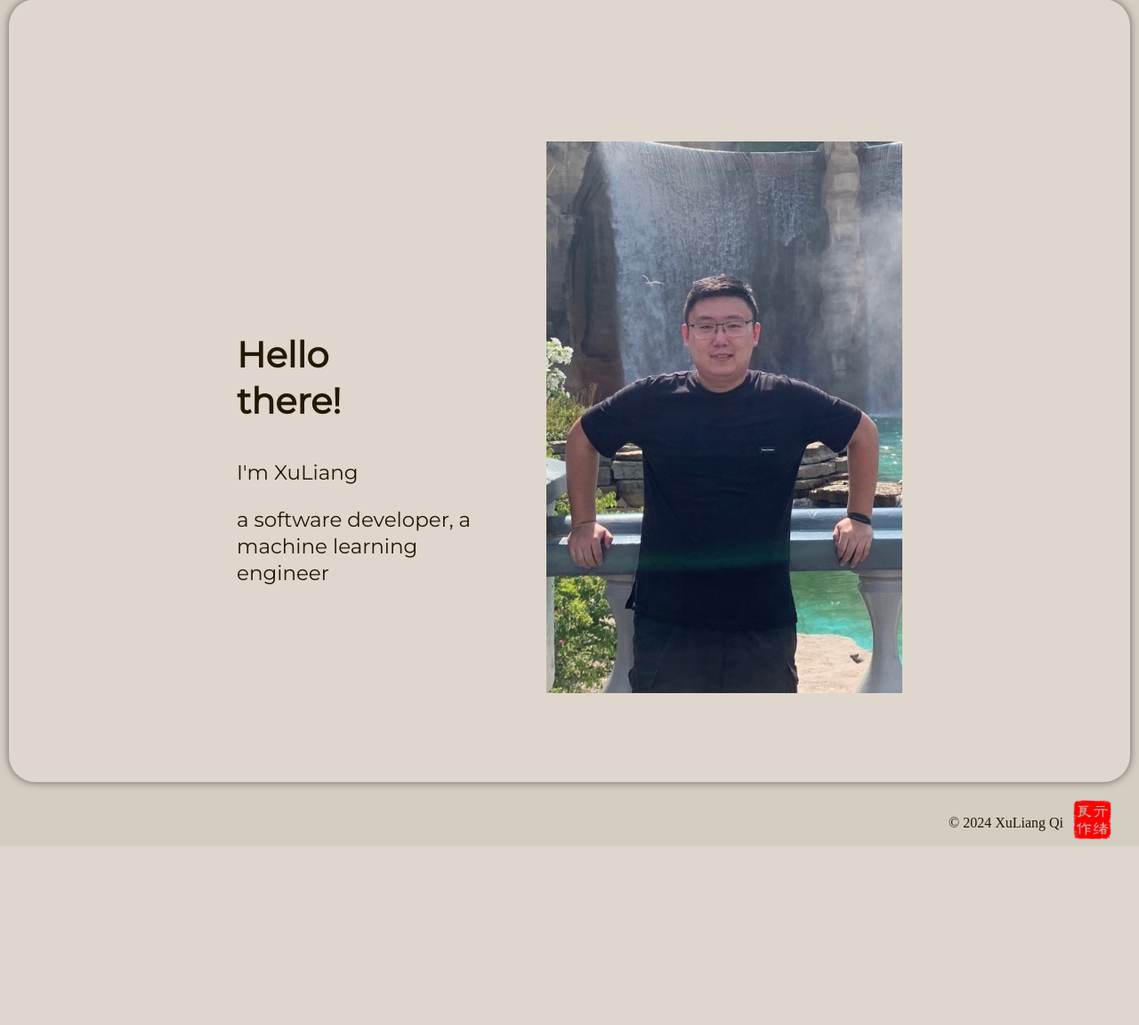
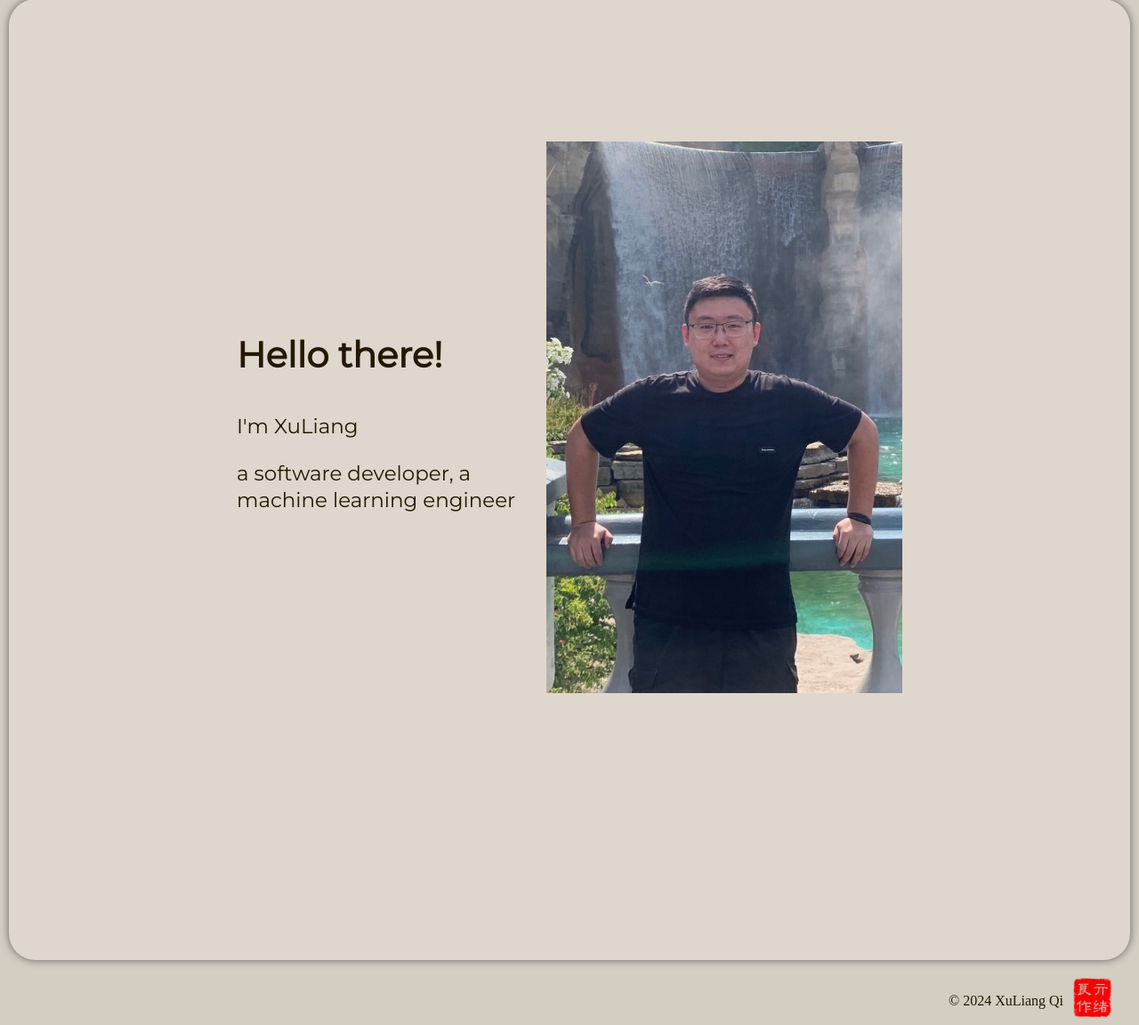
Before and after one commit to XuLiangQi/me-page, a Flask app: page /home in a window 1280 px wide. Shown: the part 131-1283 px from the top of the page at 89% size. Before the commit the page ends 1075 px from the top, so only its background shows below. Run offline with Flask 3, Linux system fonts and the light colour scheme.

Commit message:
minor adjustment

```diff
--- a/static/css/main.css
+++ b/static/css/main.css
@@ -1,14 +1,13 @@
 .info-container {
-  display: grid;
-  grid-template-columns: auto auto;
-  -moz-column-gap: 50px;
-       column-gap: 50px;
+  display: flex;
+  flex-wrap: auto;
   width: auto;
   height: auto;
   text-align: left;
   font-family: "Montserrat";
   opacity: 0;
   animation: fadeIn 1s ease forwards;
+  padding-bottom: 100px;
 }
 
 .info-text-container {
@@ -122,7 +121,7 @@
   margin-right: 10px;
   border-radius: 30px;
   box-shadow: 0 0 10px rgba(0, 0, 0, 0.527);
-  padding-bottom: 100px;
+  min-height: 1080px;
 }
 
 .bottom-section {
@@ -193,6 +192,7 @@
   margin-top: 50px;
   text-align: center;
   font-family: "Montserrat";
+  padding-bottom: 100px;
 }
 
 .about-more-title {
@@ -214,7 +214,7 @@
   flex-wrap: auto;
   align-items: center;
   justify-content: center;
-  padding-top: 38vh;
+  padding-top: 28vh;
   font-family: "Montserrat";
   padding-bottom: 200px;
 }
@@ -252,7 +252,7 @@
 }
 
 .project-info-container, .about-info-container {
-  padding-top: 15vh;
+  padding-top: 10vh;
   display: flex;
   flex-wrap: auto;
   width: auto;
@@ -280,6 +280,7 @@
   opacity: 0;
   font-family: "Montserrat";
   animation: fadeIn 1s ease forwards;
+  padding-bottom: 100px;
 }
 
 .project-card {
--- a/static/scss/_about.scss
+++ b/static/scss/_about.scss
@@ -53,6 +53,7 @@
     margin-top:50px;
     text-align: center;
     font-family: 'Montserrat';
+    padding-bottom:100px;
 }
 .about-more-title{
     font-size:$font-l;
--- a/static/scss/_base.scss
+++ b/static/scss/_base.scss
@@ -97,7 +97,7 @@
     margin-right:10px;
     border-radius:30px;
     box-shadow: 0 0 10px rgba(0, 0, 0, 0.527);
-    padding-bottom:100px;
+    min-height:1080px;;
   }
   .bottom-section{
     padding-top:20px;
--- a/static/scss/_contact.scss
+++ b/static/scss/_contact.scss
@@ -3,7 +3,7 @@
     flex-wrap: auto;
     align-items: center;
     justify-content: center;
-    padding-top:38vh;
+    padding-top:28vh;
     font-family: 'Montserrat';
     padding-bottom:200px;
 }
--- a/static/scss/_home.scss
+++ b/static/scss/_home.scss
@@ -1,13 +1,13 @@
 .info-container{
-    display: grid;
-    grid-template-columns: auto auto;
-    column-gap: 50px;
+    display: flex;
+    flex-wrap: auto;
     width: auto;
     height: auto;
     text-align: left;
     font-family: 'Montserrat';
     opacity: 0;
     animation: fadeIn 1s ease forwards;
+    padding-bottom:100px;
 }
 .info-text-container{
     margin-left:20vw;
--- a/static/scss/_projects.scss
+++ b/static/scss/_projects.scss
@@ -1,5 +1,5 @@
 .project-info-container{
-    padding-top:15vh;
+    padding-top:10vh;
     display: flex;
     flex-wrap: auto;
     width: auto;
@@ -25,6 +25,7 @@
     opacity: 0;
     font-family: 'Montserrat';
     animation: fadeIn 1s ease forwards;
+    padding-bottom:100px;
 }
 
 .project-card{
```
Also changed, not shown: 1 other file.
